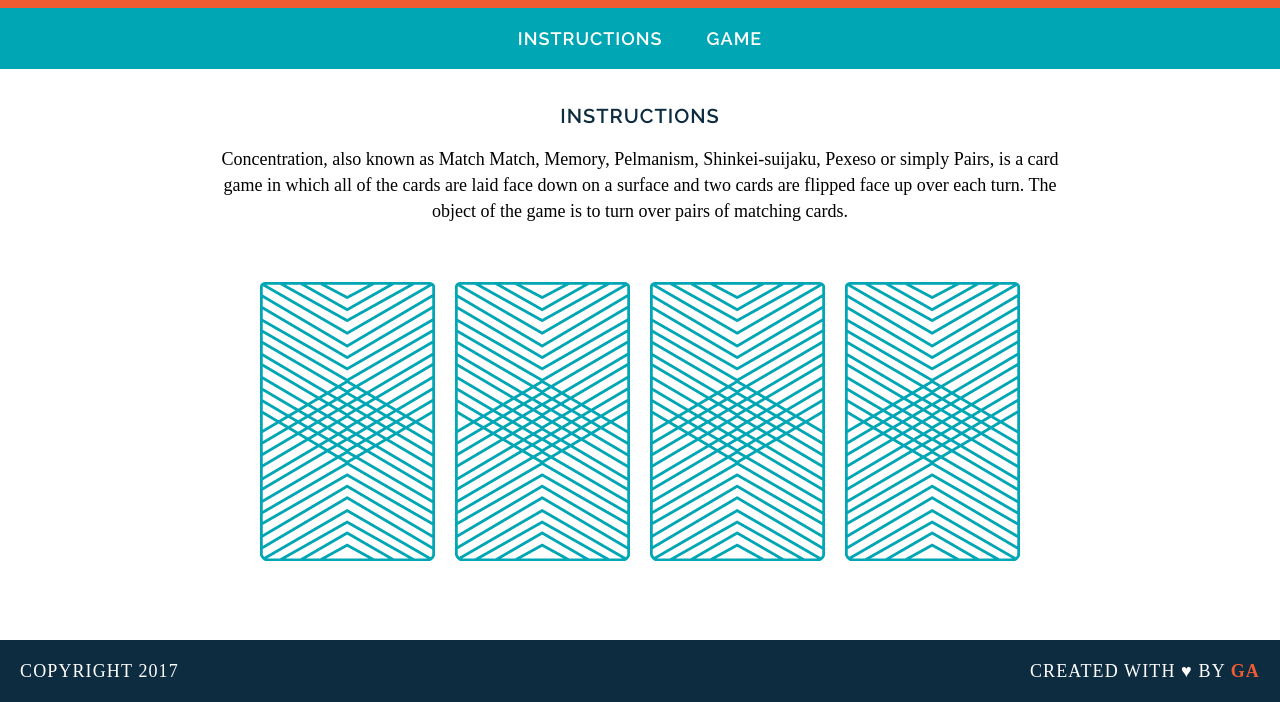
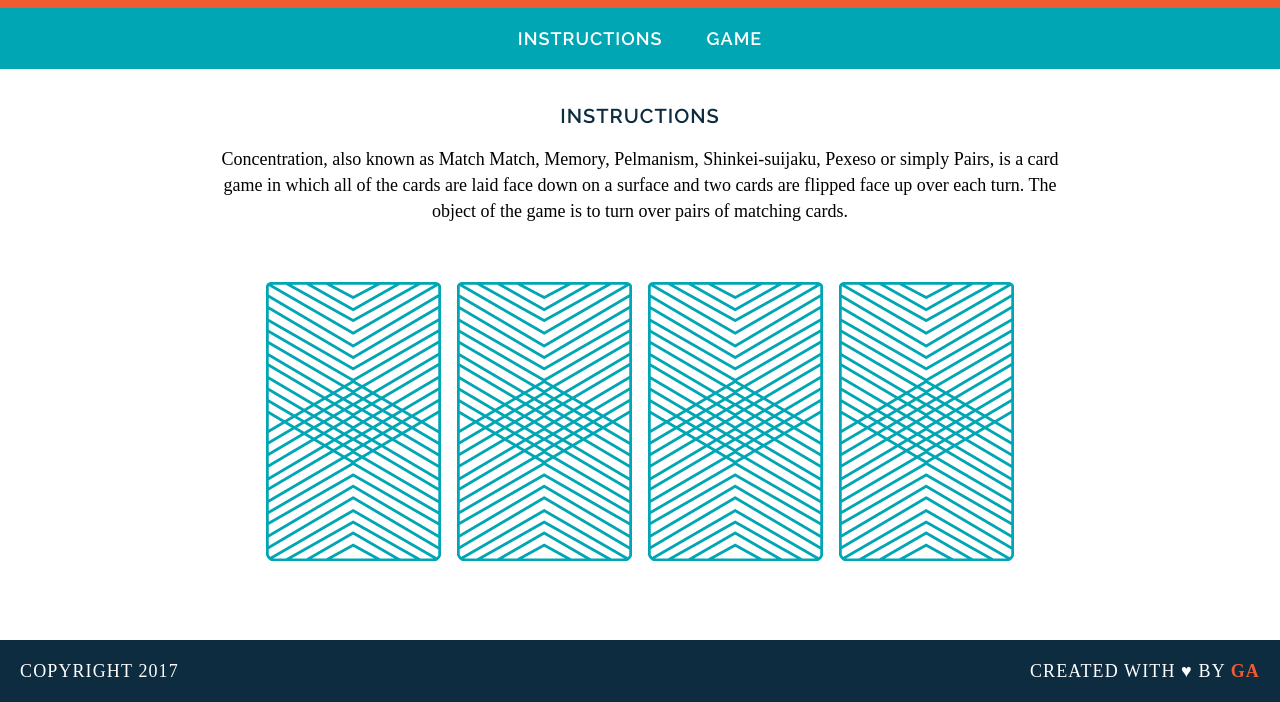
Before and after one commit to mcjc29/wdi-fundamentals-memorygame, a plain HTML site: page index.html in a window 1280 px wide. Shown: the part 105-807 px from the top of the page. Drawn offline with Linux system fonts and the light colour scheme; a web font is replaced by a local one.

Commit message:
Add files via upload

```diff
--- a/index.html
+++ b/index.html
@@ -19,12 +19,8 @@
 		<h2>Instructions</h2>
 		<p>Concentration, also known as Match Match, Memory, Pelmanism, Shinkei-suijaku, Pexeso or simply Pairs, is a card game in which all of the cards are laid face down on a surface and two cards are flipped face up over each turn. The object of the game is to turn over pairs of matching cards.</p>
 
-	<div>
-		<img src="images/back.png" alt="Queen of Diamonds">
-		<img src="images/back.png" alt="Queen of Hearts">
-		<img src="images/back.png" alt="King of Diamonds">
-		<img src="images/back.png" alt="King of Hearts">
-	</div>
+	<div id="game-board" class="board clearfix"></div>
+
 		</main>
 	<footer class="clearfix">
 		<div class="copyright">
--- a/js/main.js
+++ b/js/main.js
@@ -31,7 +31,10 @@ var checkForMatch = function() {
 	}
 }
 
-var flipCard = function(cardId) {
+var flipCard = function() {
+	cardId = this.getAttribute('data-id');
+  	this.setAttribute('src', cards[cardId].cardImage);
+
 	checkForMatch()
 	console.log("User flipped " + cards[cardId].rank);
 	cardsInPlay.push(cards[cardId].rank);
@@ -40,5 +43,15 @@ var flipCard = function(cardId) {
 	console.log(cards[cardId].suit)
 }
 
-flipCard(0)
-flipCard(2)
+
+var createBoard = function() {
+	for (var i = 0; i < cards.length; i++) {
+    var cardElement = document.createElement('img');
+    cardElement.setAttribute('src', 'images/back.png');
+    cardElement.setAttribute('data-id', i);
+    cardElement.addEventListener('click', flipCard);
+    document.getElementById('game-board').appendChild(cardElement);
+}
+}
+
+createBoard();
```
